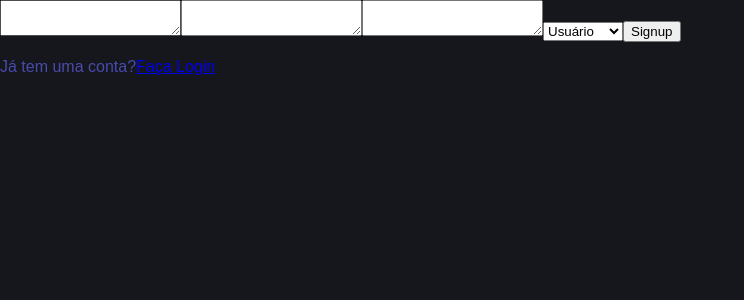
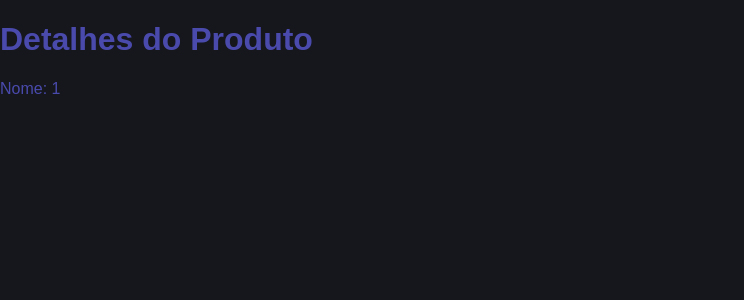
Before and after one commit to dallelaste0105/ecommerce, a React app in the folder frontend/: page /productdetailspage/1 in a window 1280 px wide. Before the commit this address led to /. Shown: the top 300 px of the page, without its empty margins (0-744 px from the left). Built offline with nearby package versions, Linux system fonts and the light colour scheme; the HTML template or start-up script is replaced by a standard one.

Commit message:
feat: visualizar detalhes do produto

```diff
--- a/frontend/src/App.tsx
+++ b/frontend/src/App.tsx
@@ -4,6 +4,7 @@ import LoginScreen from './pages/userPages/loginPage';
 import InitialPage from './pages/userPages/initialPage';
 import StoreProfilePage from './pages/salesmanPages/storeProfilePage';
 import CreatePromotionPage from './pages/salesmanPages/createPromotionPage';
+import ProductDetailsPage from './pages/userPages/productDetailsPage';
 
 export default function App() {
   return (
@@ -18,7 +19,10 @@ export default function App() {
 
       <Route path="/storeprofilepage" element={<StoreProfilePage />} />
 
-      <Route path='/createpromotionpage' element={<CreatePromotionPage/>} />
+      <Route path='/createpromotionpage' element={<CreatePromotionPage />} />
+
+      {/* ROTA CORRIGIDA COM PARÂMETRO */}
+      <Route path='/productdetailspage/:name' element={<ProductDetailsPage />} />
 
       <Route path="*" element={<Navigate to="/" replace />} />
     </Routes>
--- a/frontend/src/components/products/user/userProductComponent.tsx
+++ b/frontend/src/components/products/user/userProductComponent.tsx
@@ -1,5 +1,10 @@
-export default function userProductComponent({name}:{name:string}) {
+import { Link } from "react-router-dom";
+
+export default function UserProductComponent({name}:{name:string}) {
     return <div>
-        <p>{name}</p>
+        <Link to={`/productdetailspage/${name}`}>
+            <p>{name}</p>
+        </Link>
+
     </div>
 }
--- a/frontend/src/containers/products/user/userProductsContainer.tsx
+++ b/frontend/src/containers/products/user/userProductsContainer.tsx
@@ -1,6 +1,6 @@
 import { useState, useEffect } from "react";
 import api from "../../../api";
-import ProductComponent from "../../../components/products/user/userProductComponent";
+import UserProductComponent from "../../../components/products/user/userProductComponent";
 
 export default function ProductsContainer() {
 
@@ -26,7 +26,7 @@ export default function ProductsContainer() {
 
     return <div>
         {campaignProducts.map((p)=> (
-            <ProductComponent
+            <UserProductComponent
                 name={p.name}
             />
         ))}
--- /dev/null
+++ b/frontend/src/pages/userPages/productDetailsPage.tsx
@@ -0,0 +1,12 @@
+import { useParams } from "react-router-dom";
+
+export default function ProductDetailsPage() {
+    const { name } = useParams();
+
+    return (
+        <div>
+            <h1>Detalhes do Produto</h1>
+            <p>Nome: {name}</p>
+        </div>
+    );
+}
```
